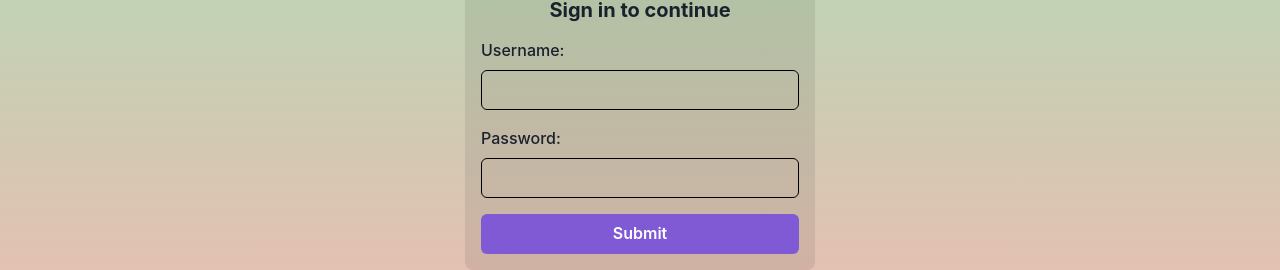
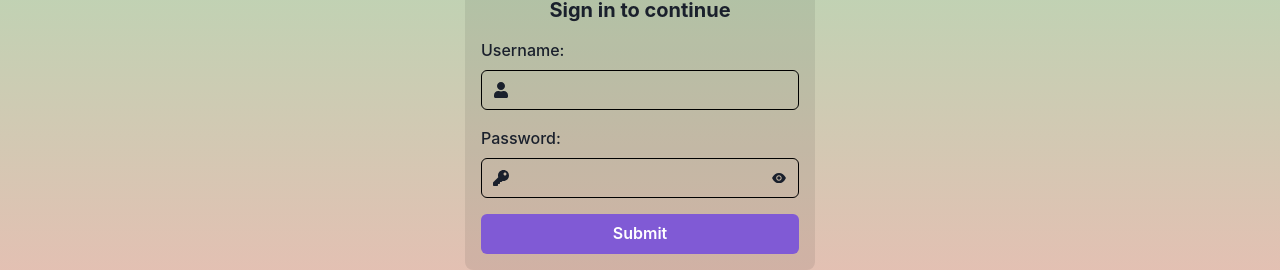
Before and after one commit to Bbek-Crestha/record-book, a React (Create React App) app in the folder client/: page /login in a window 1280 px wide. Shown: the part 312-582 px from the top of the page. Built offline with nearby package versions, Linux system fonts and the light colour scheme; no server answers.

Commit message:
feat(client): connect login to API and add icons in input fields

```diff
--- a/client/src/components/InputField.js
+++ b/client/src/components/InputField.js
@@ -1,13 +1,21 @@
+import { useState } from "react";
 import { Controller } from "react-hook-form";
 import {
 	FormControl,
 	FormLabel,
 	Input,
 	FormErrorMessage,
+	Icon,
+	InputGroup,
+	InputLeftElement,
+	InputRightElement,
 } from "@chakra-ui/react";
+import { AiFillEye, AiFillEyeInvisible } from "react-icons/ai";
 
 const InputField = (props) => {
-	const { name, type, control, rules, message } = props;
+	const { name, type, icon: LeftIcon, control, rules, message } = props;
+
+	const [show, setShow] = useState(false);
 	return (
 		<Controller
 			name={name.toLowerCase()}
@@ -16,13 +24,39 @@ const InputField = (props) => {
 			render={({ field: { value, onChange }, fieldState: { error } }) => (
 				<FormControl isInvalid={error}>
 					<FormLabel htmlFor={name}>{name}:</FormLabel>
+
+					<InputGroup>
+						{LeftIcon && (
+							<InputLeftElement
+								pointerEvents="none"
+								children={<Icon as={LeftIcon} />}
+							/>
+						)}
 						<Input
 							name={name}
-						type={type}
+							type={type === "password" ? (show ? "text" : type) : type}
 							borderColor={error ? "red" : "black"}
 							value={value}
 							onChange={(e) => onChange(e)}
 						/>
+						{type === "password" && (
+							<InputRightElement>
+								{show ? (
+									<Icon
+										as={AiFillEyeInvisible}
+										cursor="pointer"
+										onClick={() => setShow(false)}
+									/>
+								) : (
+									<Icon
+										as={AiFillEye}
+										cursor="pointer"
+										onClick={() => setShow(true)}
+									/>
+								)}
+							</InputRightElement>
+						)}
+					</InputGroup>
 					<FormErrorMessage>{message}</FormErrorMessage>
 				</FormControl>
 			)}
--- a/client/src/pages/Login.js
+++ b/client/src/pages/Login.js
@@ -1,4 +1,5 @@
 import { useState } from "react";
+import axios from "axios";
 import { useNavigate } from "react-router-dom";
 import { useForm } from "react-hook-form";
 import {
@@ -10,6 +11,7 @@ import {
 	Button,
 	Text,
 } from "@chakra-ui/react";
+import { FaKey, FaUser } from "react-icons/fa";
 
 import logoUrl from "../images/logo.png";
 import InputField from "../components/InputField";
@@ -24,17 +26,20 @@ const Dashboard = () => {
 	});
 
 	const navigate = useNavigate();
+	const baseUrl = process.env.REACT_APP_BASE_URL;
+
 	const [message, setMessage] = useState("");
 
-	const onSubmit = (data) => {
-		if (data.username === "Bbek") {
-			if (data.password === "123456") {
-				navigate("/");
-			} else {
-				setMessage("Incorrect Password");
-			}
-		} else {
-			setMessage("User not found");
+	const onSubmit = async (data) => {
+		try {
+			await axios.post(`${baseUrl}/auth/login`, {
+				username: data.username,
+				password: data.password,
+			});
+
+			navigate("/");
+		} catch (error) {
+			setMessage(error.response?.data?.message);
 		}
 	};
 
@@ -59,6 +64,7 @@ const Dashboard = () => {
 								<InputField
 									name="Username"
 									type="text"
+									icon={FaUser}
 									control={control}
 									rules={{ required: "Username is required." }}
 									message={formState.errors.username?.message}
@@ -67,6 +73,7 @@ const Dashboard = () => {
 								<InputField
 									name="Password"
 									type="password"
+									icon={FaKey}
 									control={control}
 									rules={{ required: "Password is required." }}
 									message={formState.errors.password?.message}
```
Lines whose indentation alone changed are shown as unchanged.
